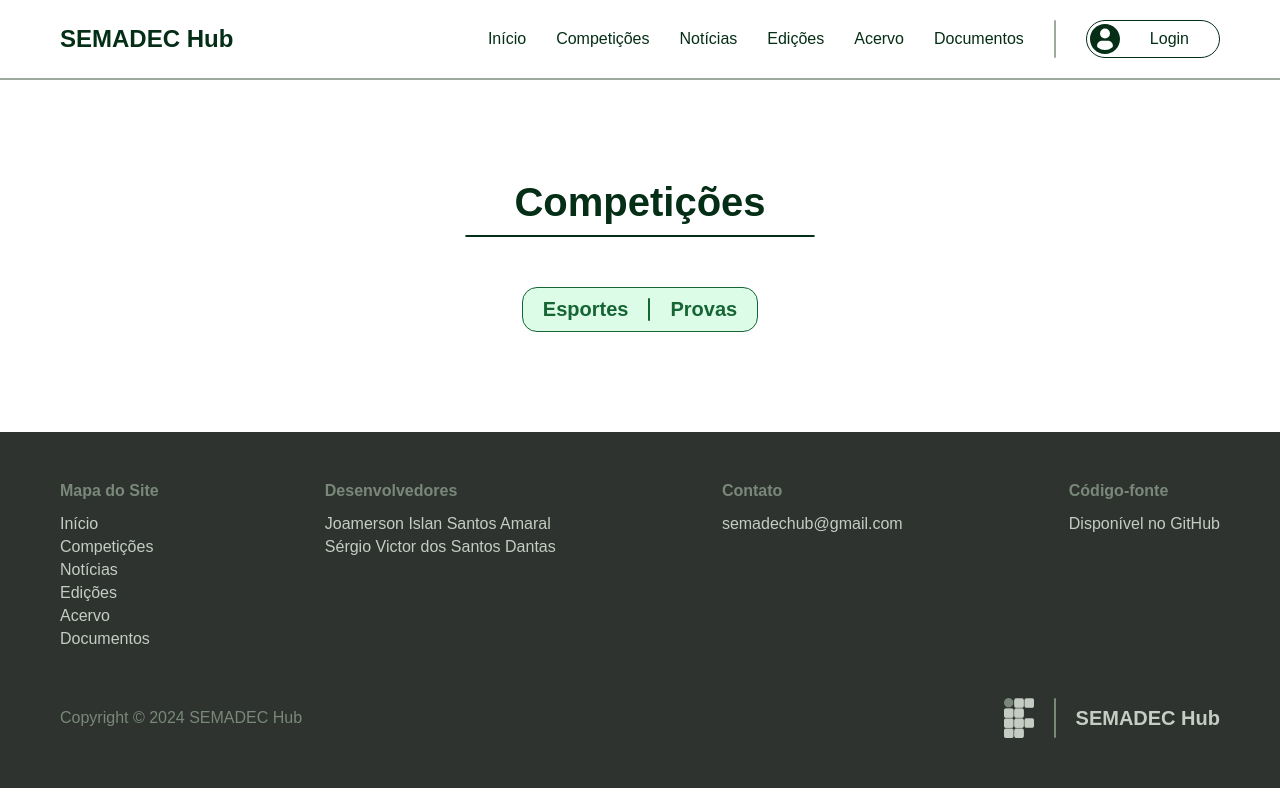
After one commit to sergiodantasz/SEMADEC-Hub, a Django app: template competitions/templates/competitions/pages/competitions.html in a window 1280 px wide. The commit adds this page. Run offline with Django 5.2, Linux system fonts and the light colour scheme; the template is opened without the code that fills it, so the values that code supplies are empty; some web fonts are replaced.

Commit message:
feat: create competitions options

```diff
--- a/base/templates/global/partials/_footer.html
+++ b/base/templates/global/partials/_footer.html
@@ -5,7 +5,7 @@
       <div class="footer-column">
         <h6 class="footer-heading">Mapa do Site</h6>
         <a href="{% url "home:home" %}" class="footer-text">Início</a>
-        <a href="" class="footer-text">Competições</a>
+        <a href="{% url "competitions:competitions" %}" class="footer-text">Competições</a>
         <a href="{% url "news:news" %}" class="footer-text">Notícias</a>
         <a href="" class="footer-text">Edições</a>
         <a href="{% url "archive:archive" %}" class="footer-text">Acervo</a>
--- a/base/templates/global/partials/_navigation-bar.html
+++ b/base/templates/global/partials/_navigation-bar.html
@@ -9,7 +9,7 @@
           <a href="{% url "home:home" %}">Início</a>
         </li>
         <li class="competitions-option" id="competitions-option">
-          <a href="">Competições</a>
+          <a href="{% url "competitions:competitions" %}">Competições</a>
         </li>
         <li class="news-option" id="news-option">
           <a href="{% url "news:news" %}">Notícias</a>
--- /dev/null
+++ b/competitions/static/competitions/css/competitions.css
@@ -0,0 +1,19 @@
+.competitions-options {
+  display: flex;
+  font-size: var(--font-size-heading-small);
+  font-weight: 600;
+  gap: 2rem;
+  background-color: var(--green-100);
+  color: var(--green-800);
+  width: fit-content;
+  margin-inline: auto;
+  border: 0.1rem solid var(--green-800);
+  border-radius: 1.5rem;
+  padding: 1rem 2rem;
+}
+
+.competitions-options-line {
+  width: 0.2rem;
+  background-color: var(--green-800);
+  border-radius: 100rem;
+}
--- /dev/null
+++ b/competitions/templates/competitions/pages/competitions.html
@@ -0,0 +1,13 @@
+{% extends "global/pages/base_header.html" %}
+{% load static %}
+{% block additional_head %}
+  <link rel="stylesheet" href="{% static "competitions/css/competitions.css" %}">
+{% endblock additional_head %}
+{% block header %}Competições{% endblock header %}
+{% block content %}
+  <div class="competitions-options">
+    <a href="">Esportes</a>
+    <hr class="competitions-options-line">
+    <a href="">Provas</a>
+  </div>
+{% endblock content %}
--- a/competitions/urls.py
+++ b/competitions/urls.py
@@ -1,7 +1,9 @@
 from django.urls import path
+
+from competitions import views
 
 app_name = 'competitions'
 
 urlpatterns = [
-    path('', lambda request: '<h1>TEST</h1>', name='competitions'),
+    path('', views.competitions, name='competitions'),
 ]
--- a/competitions/views.py
+++ b/competitions/views.py
@@ -1,3 +1,6 @@
 from django.shortcuts import render
 
-# Create your views here.
+
+def competitions(request):
+    context = {'title': 'Competições'}
+    return render(request, 'competitions/pages/competitions.html', context)
```
